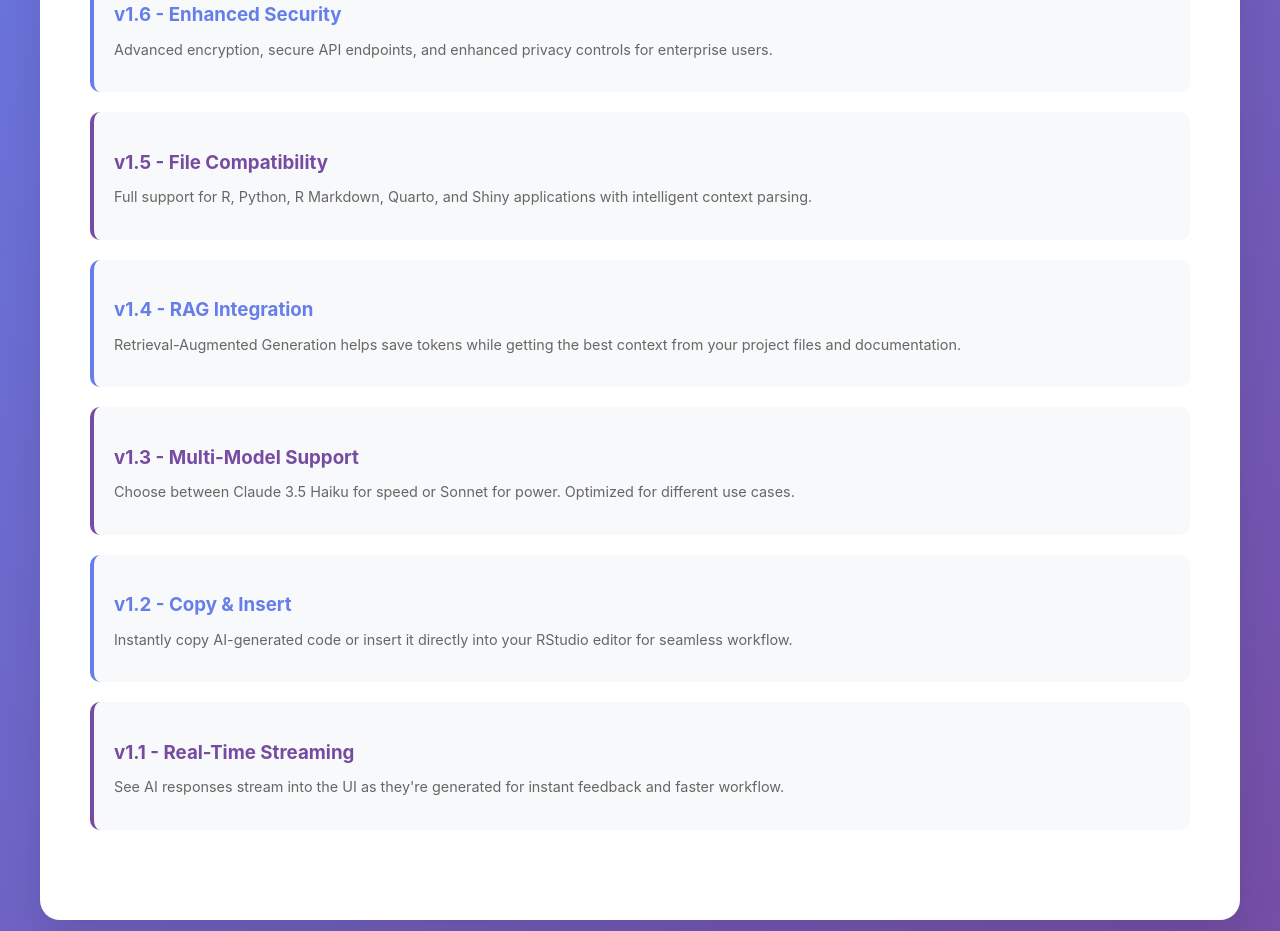
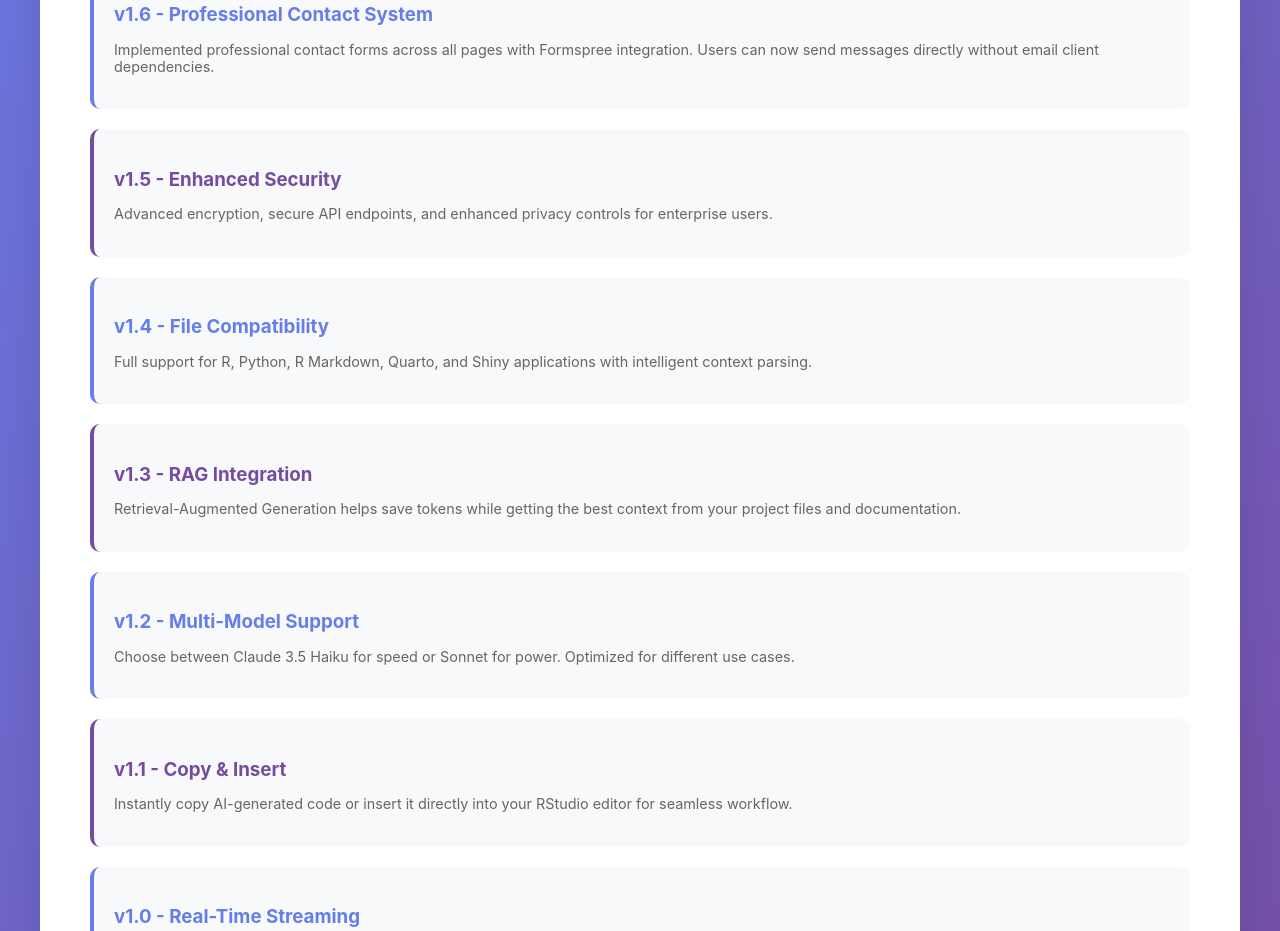
Before and after one commit to NathanBresette/package_public, a website: page payment-frontend/updates.html in a window 1280 px wide. Shown: the part 656-1587 px from the top of the page. Drawn offline with Linux system fonts and the light colour scheme.

Commit message:
Update dev updates: v1.6 Professional Contact System, renumber previous versions

```diff
--- a/payment-frontend/updates.html
+++ b/payment-frontend/updates.html
@@ -56,27 +56,31 @@
             <h2 style="text-align: center; margin-bottom: 30px; color: #333;">Recent Updates</h2>
             <div class="version-grid">
                 <div class="version-card">
-                    <h3>v1.6 - Enhanced Security</h3>
+                    <h3>v1.6 - Professional Contact System</h3>
+                    <p>Implemented professional contact forms across all pages with Formspree integration. Users can now send messages directly without email client dependencies.</p>
+                </div>
+                <div class="version-card">
+                    <h3>v1.5 - Enhanced Security</h3>
                     <p>Advanced encryption, secure API endpoints, and enhanced privacy controls for enterprise users.</p>
                 </div>
                 <div class="version-card">
-                    <h3>v1.5 - File Compatibility</h3>
+                    <h3>v1.4 - File Compatibility</h3>
                     <p>Full support for R, Python, R Markdown, Quarto, and Shiny applications with intelligent context parsing.</p>
                 </div>
                 <div class="version-card">
-                    <h3>v1.4 - RAG Integration</h3>
+                    <h3>v1.3 - RAG Integration</h3>
                     <p>Retrieval-Augmented Generation helps save tokens while getting the best context from your project files and documentation.</p>
                 </div>
                 <div class="version-card">
-                    <h3>v1.3 - Multi-Model Support</h3>
+                    <h3>v1.2 - Multi-Model Support</h3>
                     <p>Choose between Claude 3.5 Haiku for speed or Sonnet for power. Optimized for different use cases.</p>
                 </div>
                 <div class="version-card">
-                    <h3>v1.2 - Copy & Insert</h3>
+                    <h3>v1.1 - Copy & Insert</h3>
                     <p>Instantly copy AI-generated code or insert it directly into your RStudio editor for seamless workflow.</p>
                 </div>
                 <div class="version-card">
-                    <h3>v1.1 - Real-Time Streaming</h3>
+                    <h3>v1.0 - Real-Time Streaming</h3>
                     <p>See AI responses stream into the UI as they're generated for instant feedback and faster workflow.</p>
                 </div>
             </div>
```
